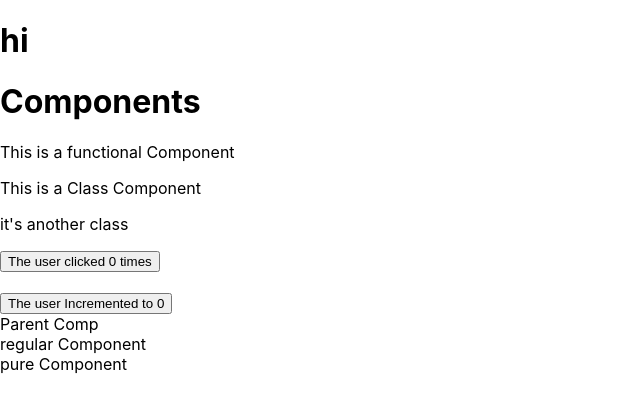
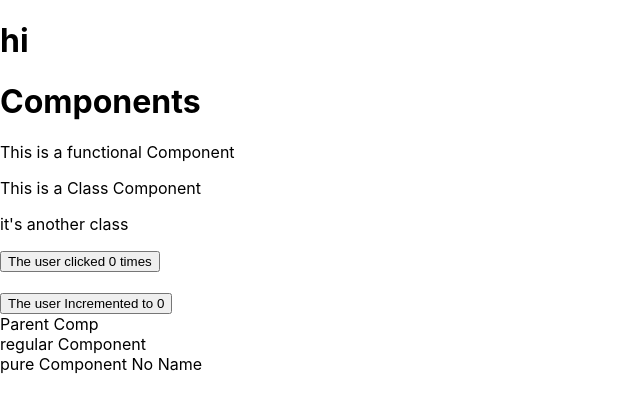
Before and after one commit to joshraiborde/clicking_components, a React (Create React App) app: page / in a window 1280 px wide. Shown: the top 412 px of the page, without its empty margins (0-640 px from the left). Built offline with nearby package versions, Linux system fonts and the light colour scheme.

Commit message:
added this.props.name

```diff
--- a/src/Components/PureComp.js
+++ b/src/Components/PureComp.js
@@ -4,7 +4,7 @@ class PureComp extends PureComponent {
     render() {
         return (
             <div>
-                pure Component
+                pure Component {this.props.name}
             </div>
         )
     }
```
